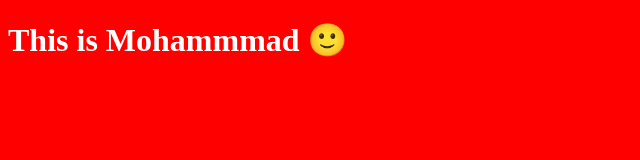
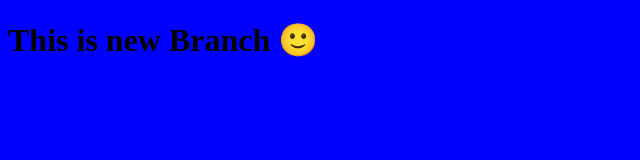
Before and after one commit to mohammadxxali/Test-repo, a plain HTML site: page index.html in a window 1280 px wide. Shown: the whole page, without its empty margins (0-640 px from the left). Drawn offline with Linux system fonts and the light colour scheme.

Commit message:
changing style for title

```diff
--- a/index.html
+++ b/index.html
@@ -8,7 +8,7 @@
     <link rel="stylesheet" href="style.css">
 </head>
 <body>
-    <h1>This is Mohammmad 🙂</h1>
+    <h1>This is new Branch 🙂</h1>
   <script src="app.js"></script>
 </body>
 </html>
--- a/style.css
+++ b/style.css
@@ -1,6 +1,6 @@
 h1{
-    color:white;
+    color:black;
 }
 body{
-    background-color: red;
+    background-color: blue;
 }
```
